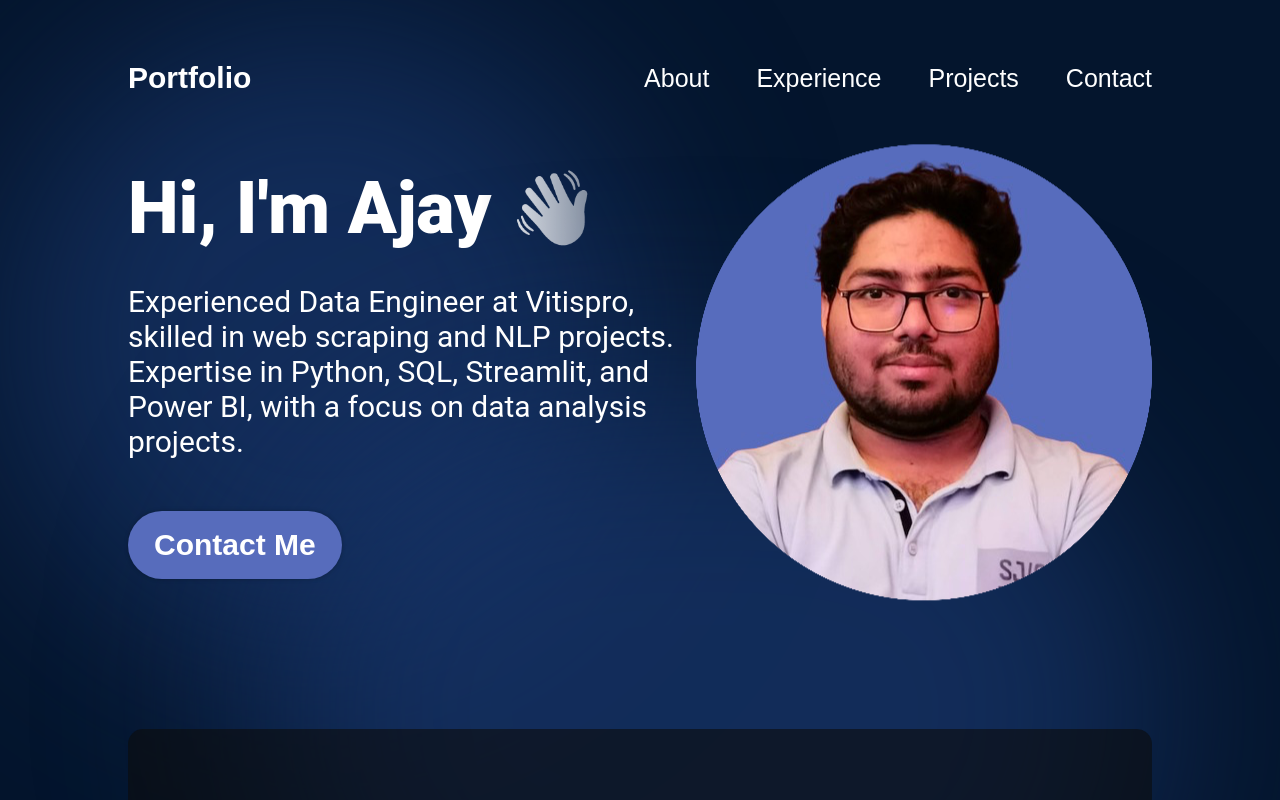
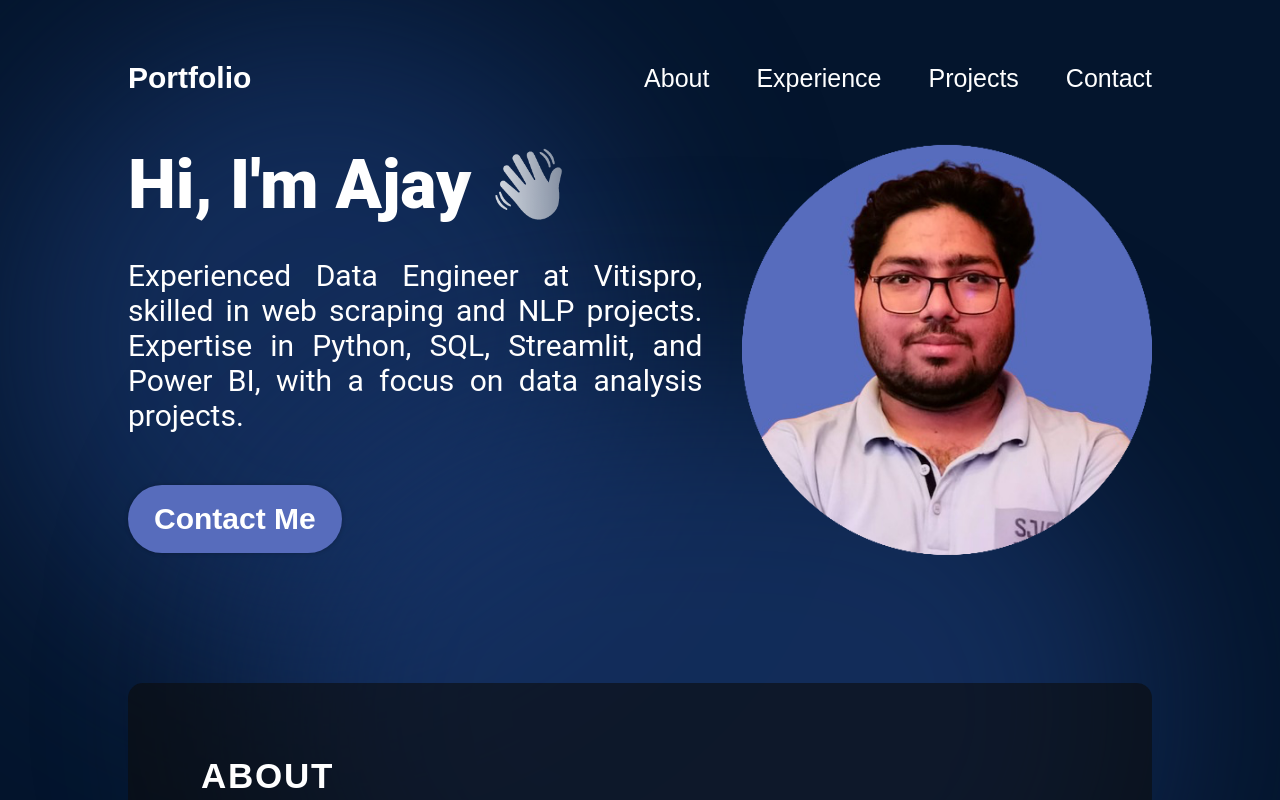
Before and after one commit to Ajay1812/react-portfolio, a React (Vite) app: page / in a window 1280 px wide. Shown: the top 800 px of the page. Built offline with nearby package versions, Linux system fonts and the light colour scheme; the HTML template or start-up script is replaced by a standard one.

Commit message:
fix overflow for smaller screens

```diff
--- a/index.html
+++ b/index.html
@@ -2,8 +2,8 @@
 <html lang="en">
   <head>
     <meta charset="UTF-8" />
+    <meta name="viewport" content="width=device-width, initial-scale=1" />
     <link rel="icon" type="image/png" href="/favicon.ico" />
-    <meta name="viewport" content="width=device-width, initial-scale=1.0" />
     <title>My Portfolio</title>
   </head>
   <body>
--- a/src/App.module.css
+++ b/src/App.module.css
@@ -4,5 +4,5 @@
   background-color: var(--color-bg);
   width: 100%;
   height: 100%;
-  color: white;
+  overflow: hidden;
 }
--- a/src/components/Contact/Contact.jsx
+++ b/src/components/Contact/Contact.jsx
@@ -22,7 +22,7 @@ export const Contact = () => {
         </li>
         <li className={styles.link}>
           <img src={getImageUrl("contact/githubIcon.png")} alt="Email icon" />
-          <a href="https://github.com/Ajay1812">https://github.com/Ajay1812</a>
+          <a href="https://github.com/Ajay1812">github.com/Ajay1812</a>
         </li>
       </ul>
     </footer>
--- a/src/components/Contact/Contact.module.css
+++ b/src/components/Contact/Contact.module.css
@@ -41,7 +41,7 @@
 .link a {
   color: var(--color-text);
   text-decoration: none;
-  font-size: 21px;
+  font-size: 20px;
   font-weight: 400;
   letter-spacing: 1.5px;
 }
@@ -59,6 +59,6 @@
   }
 
   .links {
-    align-items: center;
+    align-items: flex-start;
   }
 }
--- a/src/components/Experience/Experience.module.css
+++ b/src/components/Experience/Experience.module.css
@@ -94,7 +94,7 @@
 }
 
 .historyItemDetails {
-  font-family: var(--color-roboto);
+  font-family: var(--font-roboto);
 }
 
 .historyItemDetails h3 {
--- a/src/components/Hero/Hero.module.css
+++ b/src/components/Hero/Hero.module.css
@@ -19,7 +19,7 @@
 }
 
 .title {
-  font-size: 72px;
+  font-size: 68px;
   font-weight: 900;
   margin-bottom: 33px;
   font-family: var(--font-roboto);
@@ -37,6 +37,7 @@
   font-size: 30px;
   font-family: var(--font-roboto);
   margin-bottom: 52px;
+  text-align: justify;
 }
 
 .contactBtn {
@@ -47,13 +48,13 @@
   font-size: 30px;
   font-weight: 600;
   padding: 17px 26px;
-  box-shadow: 0 0 4px rgba(0, 0, 0, 0.25);
+  box-shadow: 0 0 4px 0 rgba(0, 0, 0, 0.25);
 }
 
 .heroImg {
-  width: 50%;
-
+  width: 40%;
   z-index: 1;
+  margin-left: 30px;
 
   animation-name: floating;
   animation-duration: 3s;
@@ -78,7 +79,7 @@
   width: 50vw;
   height: 50vw;
   min-width: 350px;
-  min-height: 350px;
+  min-width: 350px;
   top: -128px;
   left: -10vw;
   border-radius: 764px;
@@ -92,7 +93,7 @@
   width: 70vw;
   height: 50vw;
   min-width: 350px;
-  min-height: 250px;
+  min-width: 250px;
   top: 246px;
   left: 10vw;
   right: -25vw;
--- a/src/components/Projects/ProjectCard.module.css
+++ b/src/components/Projects/ProjectCard.module.css
@@ -12,9 +12,9 @@
 
 .image {
   margin-bottom: 26px;
-  width: 100%;
+  /* width: 100%;
   height: 200px;
-  object-fit: cover;
+  object-fit: cover; */
 }
 
 .title {
```
